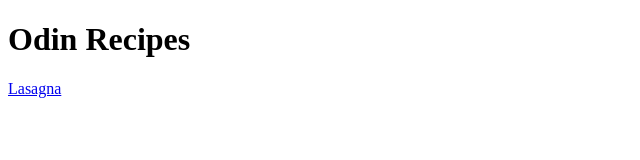
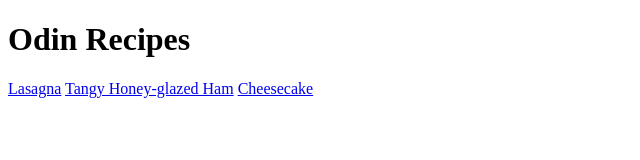
Before and after one commit to BeanyMush/odin-recipes, a plain HTML site: page index.html in a window 1280 px wide. Shown: the whole page, without its empty margins (0-640 px from the left). Drawn offline with Linux system fonts and the light colour scheme.

Commit message:
Add other Ingredients

```diff
--- a/index.html
+++ b/index.html
@@ -8,5 +8,7 @@
 <body>
     <h1>Odin Recipes</h1>
     <a href="recipes/lasagna.html">Lasagna</a>
+    <a href="recipes/Ham.html">Tangy Honey-glazed Ham</a>
+    <a href="recipes/Cheesecake.html">Cheesecake</a>
 </body>
 </html>
```
